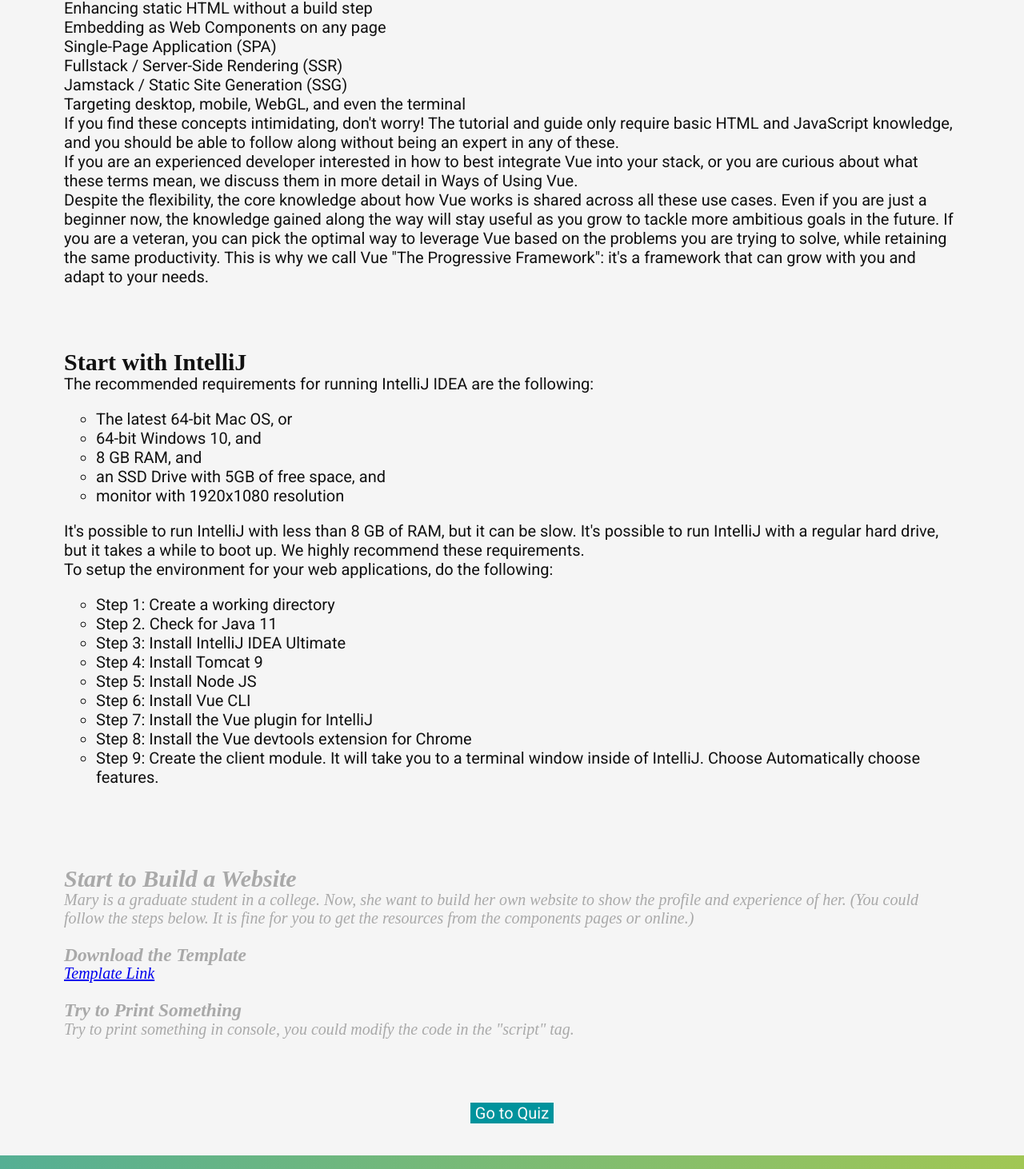
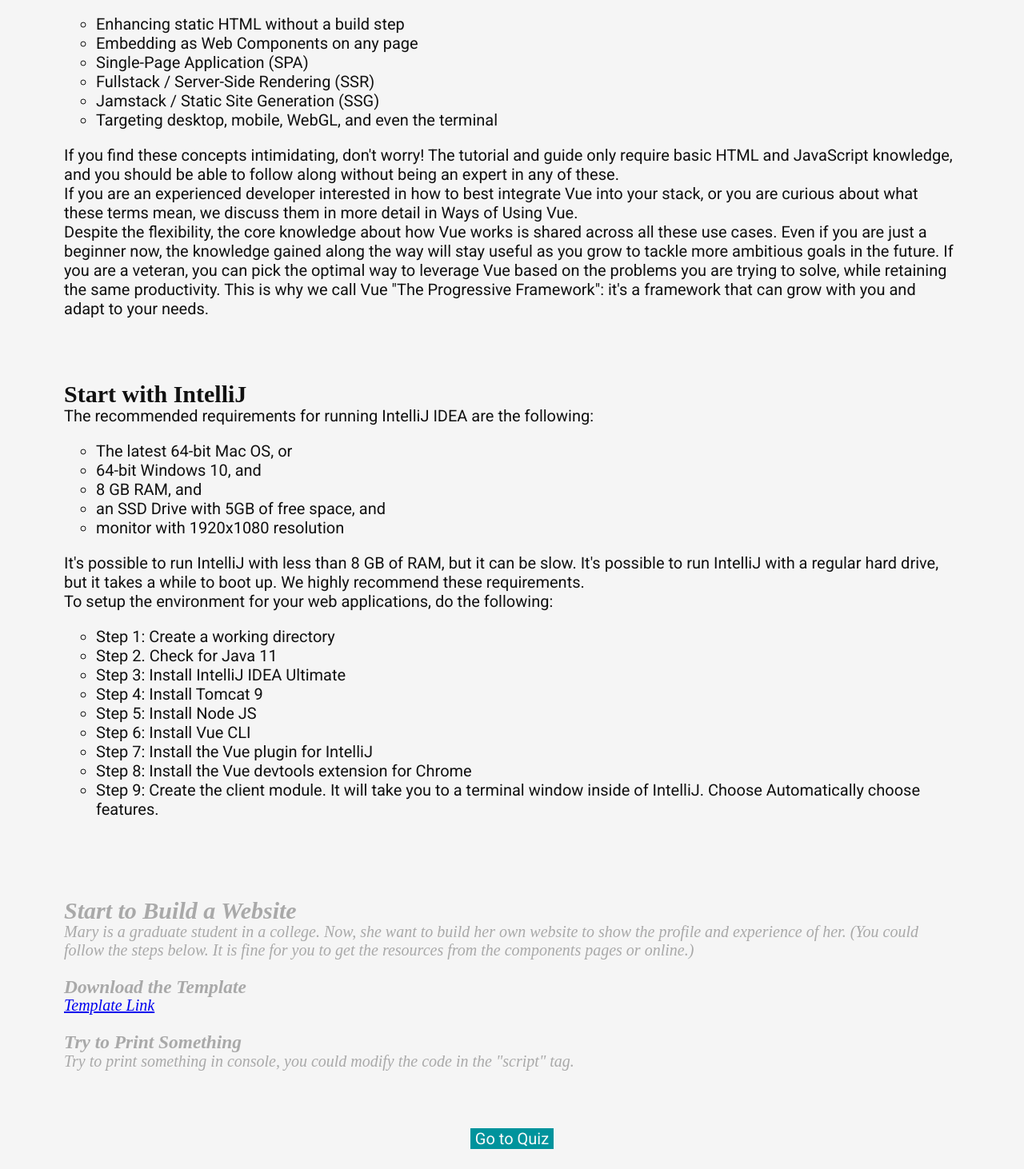
Before and after one commit to zeroshen/client, a Vue app: page /game/1 in a window 1280 px wide. Shown: the part 528-1990 px from the top of the page at 80% size. Built offline with nearby package versions, Linux system fonts and the light colour scheme; a web font is replaced by a local one.

Commit message:
fix some bugs

```diff
--- a/src/views/GameLevelOneView.vue
+++ b/src/views/GameLevelOneView.vue
@@ -17,7 +17,6 @@
   background-color: #00939c;
   color: #fafafa;
   border: none;
-  margin: 40px;
 }
 ol,
 ul {
@@ -34,6 +33,16 @@
   font-family: "Times New Roman";
   font-style: italic;
   color: darkgray;
+}
+.game-quiz {
+  min-width: 100%;
+  height: 100%;
+  flex: 1;
+  display: flex;
+  flex-direction: row;
+  justify-content: center;
+  padding-top: 2rem;
+  margin-bottom: 40px;
 }
 </style>
 
@@ -57,18 +66,14 @@
       that in mind, Vue is designed to be flexible and incrementally adoptable.
       Depending on your use case, Vue can be used in different ways:
       <br />
-      Enhancing static HTML without a build step
-      <br />
-      Embedding as Web Components on any page
-      <br />
-      Single-Page Application (SPA)
-      <br />
-      Fullstack / Server-Side Rendering (SSR)
-      <br />
-      Jamstack / Static Site Generation (SSG)
-      <br />
-      Targeting desktop, mobile, WebGL, and even the terminal
-      <br />
+      <ul>
+        <li>Enhancing static HTML without a build step</li>
+        <li>Embedding as Web Components on any page</li>
+        <li>Single-Page Application (SPA)</li>
+        <li>Fullstack / Server-Side Rendering (SSR)</li>
+        <li>Jamstack / Static Site Generation (SSG)</li>
+        <li>Targeting desktop, mobile, WebGL, and even the terminal</li>
+      </ul>
       If you find these concepts intimidating, don't worry! The tutorial and
       guide only require basic HTML and JavaScript knowledge, and you should be
       able to follow along without being an expert in any of these.
@@ -135,8 +140,10 @@
       Try to print something in console, you could modify the code in the
       "script" tag.
     </div>
-    <router-link to="../game/1/quiz">
-      <button class="quiz-button">Go to Quiz</button>
-    </router-link>
+    <div class="game-quiz">
+      <router-link to="../game/1/quiz">
+        <button class="quiz-button">Go to Quiz</button>
+      </router-link>
+    </div>
   </section>
 </template>
--- a/src/views/GameLevelThreeView.vue
+++ b/src/views/GameLevelThreeView.vue
@@ -17,7 +17,6 @@
   background-color: #00939c;
   color: #fafafa;
   border: none;
-  margin: 40px;
 }
 
 .quiz-button:hover {
@@ -30,6 +29,16 @@
   font-family: "Times New Roman";
   font-style: italic;
   color: darkgray;
+}
+.game-quiz {
+  min-width: 100%;
+  height: 100%;
+  flex: 1;
+  display: flex;
+  flex-direction: row;
+  justify-content: center;
+  padding-top: 2rem;
+  margin-bottom: 40px;
 }
 </style>
 
@@ -88,8 +97,10 @@
       <h3>Try to Build a Input</h3>
       Do something in the template file(TODO tags)
     </div>
-    <router-link to="../game/3/quiz">
-      <button class="quiz-button">Go to Quiz</button>
-    </router-link>
+    <div class="game-quiz">
+      <router-link to="../game/3/quiz">
+        <button class="quiz-button">Go to Quiz</button>
+      </router-link>
+    </div>
   </section>
 </template>
```
